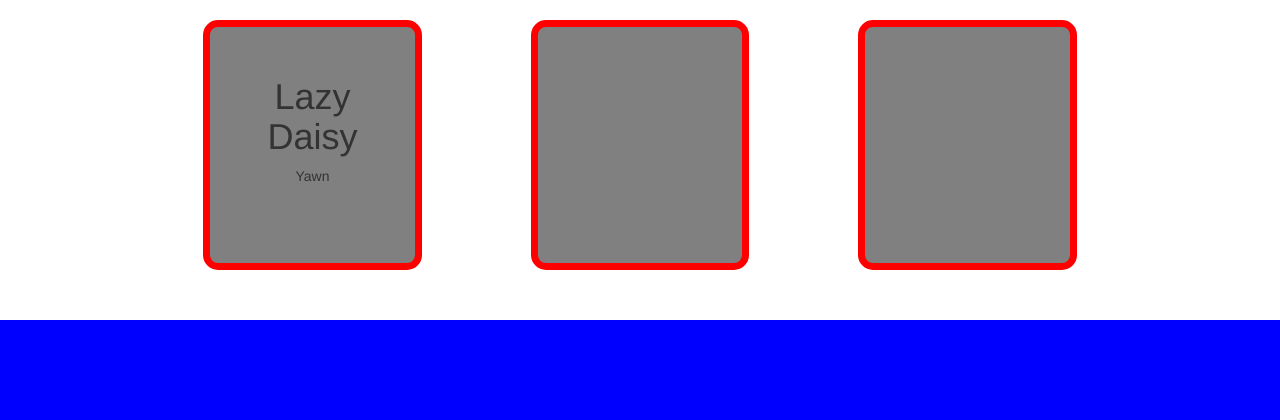
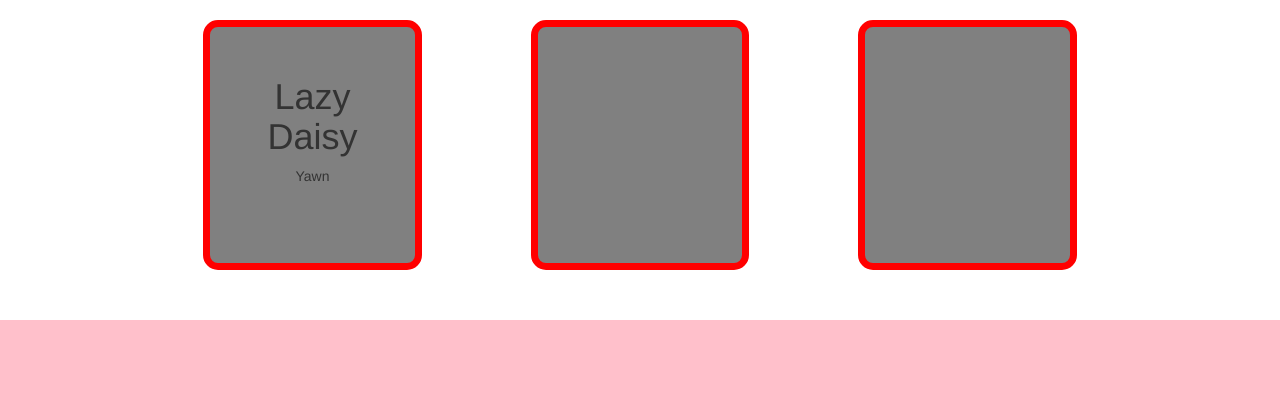
Before and after one commit to Lance-Martin/weekendDecider, a PHP site: page /index.html in a window 1280 px wide. Shown: the part 443-863 px from the top of the page. Run offline with PHP 8.4, Linux system fonts and the light colour scheme.

Commit message:
changed footer color to pink

```diff
--- a/assets/css/style.css
+++ b/assets/css/style.css
@@ -30,5 +30,5 @@
   height: 100px;
   clear:both;
   padding-top:20px;
-  background-color: blue;
+  background-color: pink;
 }
```
